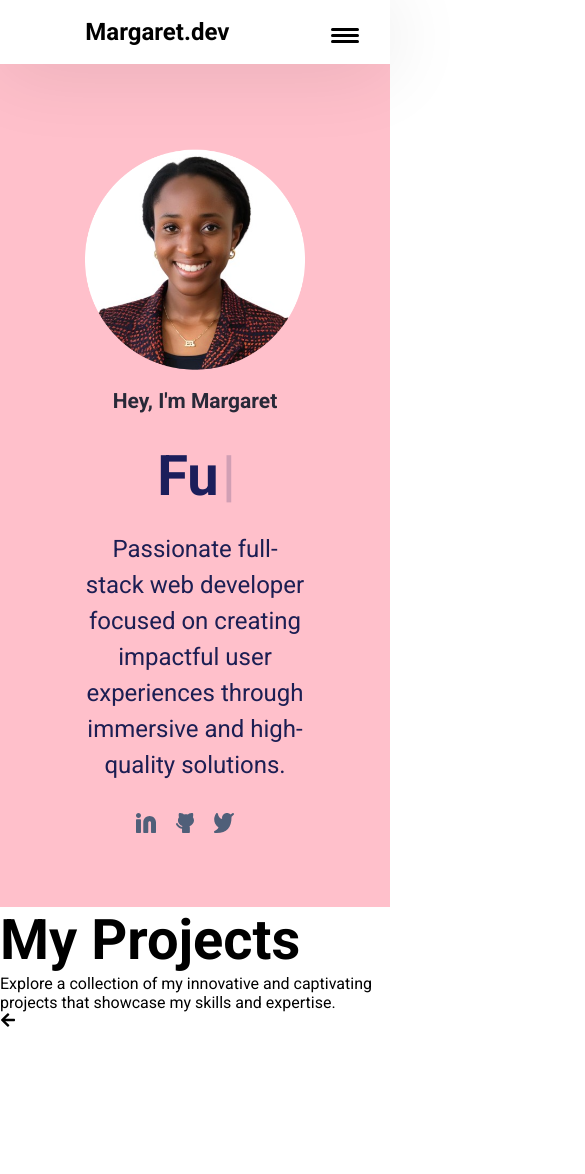
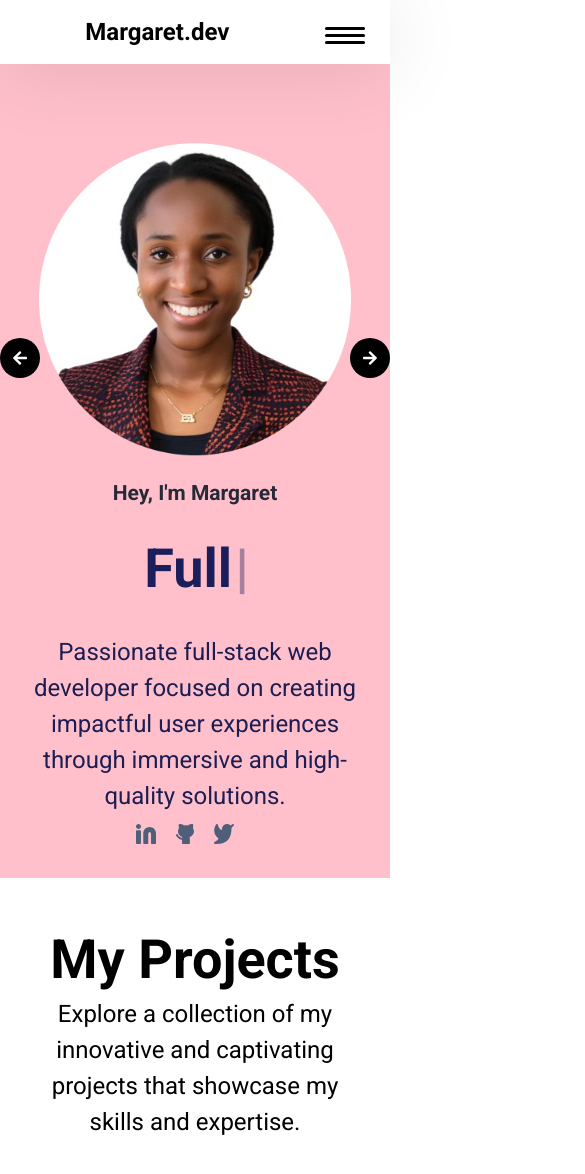
Before and after one commit to MargaretTechworld/My-Portfolio, a React (Create React App) app: page / in a window 390 px wide. Shown: the top 1174 px of the page, 585 px wide, since content can reach past the window. Built offline with nearby package versions, Linux system fonts and the light colour scheme.

Commit message:
Style components

```diff
--- a/src/App.css
+++ b/src/App.css
@@ -1,5 +1,9 @@
 /* Global CSS */
-
+*{
+  padding: 0;
+  margin: 0;
+  box-sizing: border-box;
+}
 body {
   margin: 0;
   font-family: "Roboto", sans-serif;
@@ -16,6 +20,101 @@ p {
   margin: 0;
 }
 
+@import "~slick-carousel/slick/slick.css";
+@import "~slick-carousel/slick/slick-theme.css";
+
+.slide img {
+  width: 100%;
+  border-radius: 5%;
+  margin: 0 auto;
+}
+.p-section {
+  margin: 3rem auto;
+  width:80%;
+  position: 'relative';
+  z-index: 1;
+}
+.slide-card{
+  background: #fff;
+  box-shadow: 0 0 32px 0 rgba(0, 0, 0, 0.15);
+  padding: 20px 10px 10px 10px;
+  border-radius: 7%;
+}
+.slide-link{
+  display: flex;
+  justify-content: space-between;
+}
+
+.slide-content{
+  display: flex;
+  flex-direction: column;
+  gap: 10px;
+  color: black;
+  padding: 5%;
+  line-height: 25px;
+}
+
+.slide {
+  transform: scale(0.2);
+  transition: transform 300ms;
+  opacity: 0.5;
+}
+.slide:hover{
+  transform: scale(1,1);
+  opacity:1 ;
+}
+.project-heading{
+  text-align: center;
+  margin-bottom: 1%;
+}
+.project-paragraph{
+  text-align: center;
+  color: black;
+  font-size: 24px;
+  font-weight: 400;
+  line-height: 36px;
+  margin-bottom: 30px;
+  margin-bottom: 1%;
+}
+
+.activeSlide {
+  transform: translate(0px, 0px);
+  opacity: 1;
+}
+.arrow {
+  background-color: #fff;
+  width: 40px;
+  height: 40px;
+  display: flex;
+  align-items: center;
+  justify-content: center;
+  background-color: black;
+  border-radius: 50%;
+  color: white;
+  position: absolute;
+  cursor: pointer;
+  z-index: 10;
+}
+
+.arrow svg {
+  transition: color 300ms;
+}
+
+.arrow:hover {
+  color: pink;
+}
+
+.next {
+  right: 0%;
+  top: 50%;
+  z-index: 1;
+}
+
+.prev {
+  left: 0%;
+  top: 50%;
+  z-index: 1;
+}
 :root {
   --primary: #5e3bee;
   --heading-color: #282938;
@@ -94,7 +193,7 @@ p {
 
 /* Heading 1 */
 h1 {
-  font-size: 56px;
+  font-size: 54px;
   font-weight: 700;
   line-height: 67px;
 }
@@ -181,6 +280,7 @@ h3 {
   top: 0;
   left: 0;
   right: 0;
+  z-index: 2;
 }
 
 .navbar--items > ul {
@@ -225,7 +325,7 @@ h3 {
 .hero--section {
   display: grid;
   grid-template-columns: repeat(2, 1fr);
-  padding: 133.333px 85.333px 133.333px;
+  padding: 80.333px 55.333px 50.333px;
   align-items: center;
   justify-content: space-between;
   gap: 32px;
@@ -272,6 +372,7 @@ h3 {
 
 .hero--section--img {
   display: flex;
+  width: 85%;
 }
 
 .hero--section--img > img {
@@ -519,17 +620,25 @@ h3 {
 
 .live-link {
   text-decoration: none;
-  color: #000;
+  color: black;
 }
 
 .live-link:hover {
-  background-color: #5e3bee;
-  color: #fff;
+  background-color: black;
+  color: white;
+  padding: 1%;
+  border-radius: 20%;
 }
 
-.Github-link {
+.github-link {
   text-decoration: none;
-  color: #fff;
+  color: black;
+}
+.github-link:hover {
+  background-color: black;
+  color: white;
+  padding: 1%;
+  border-radius: 20%;
 }
 
 .right-arrow {
@@ -779,13 +888,39 @@ input[type="checkbox"] {
   .btn-outline-primary {
     display: none;
   }
+  .next {
+    right: 0%;
+    top: 40%;
+  }
+
+  .prev {
+    left: 0%;
+    top: 40%;
+  }
+  h3{
+    text-align: center;
+  }
+  h1{
+    text-align: center;
+  }
 
   .hero--section {
     display: flex;
+    padding: 133.333px 0px 30.333px;
     flex-direction: column-reverse;
-    padding-bottom: 70px;
+
   }
-
+  .hero--section--img{
+    width: 80%;
+    margin: 0 auto;
+  }
+.hero--section-description{
+  padding: 10px;
+  margin-bottom: 0;
+}
+.about--section{
+  padding: 0;
+}
   .skills-container {
     justify-content: center;
   }
@@ -800,8 +935,11 @@ input[type="checkbox"] {
 
   .contact--section {
     flex-direction: column;
+    padding: 0;
   }
-
+.contact--input{
+  width: 300px
+}
   .contact-form-first-div {
     height: auto;
   }
```
